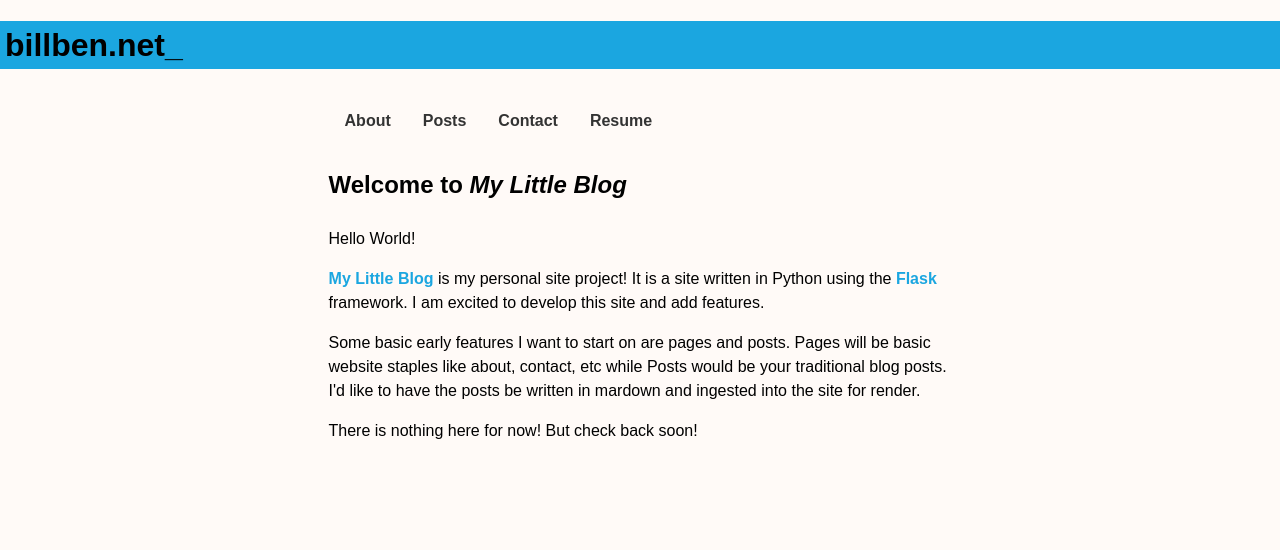
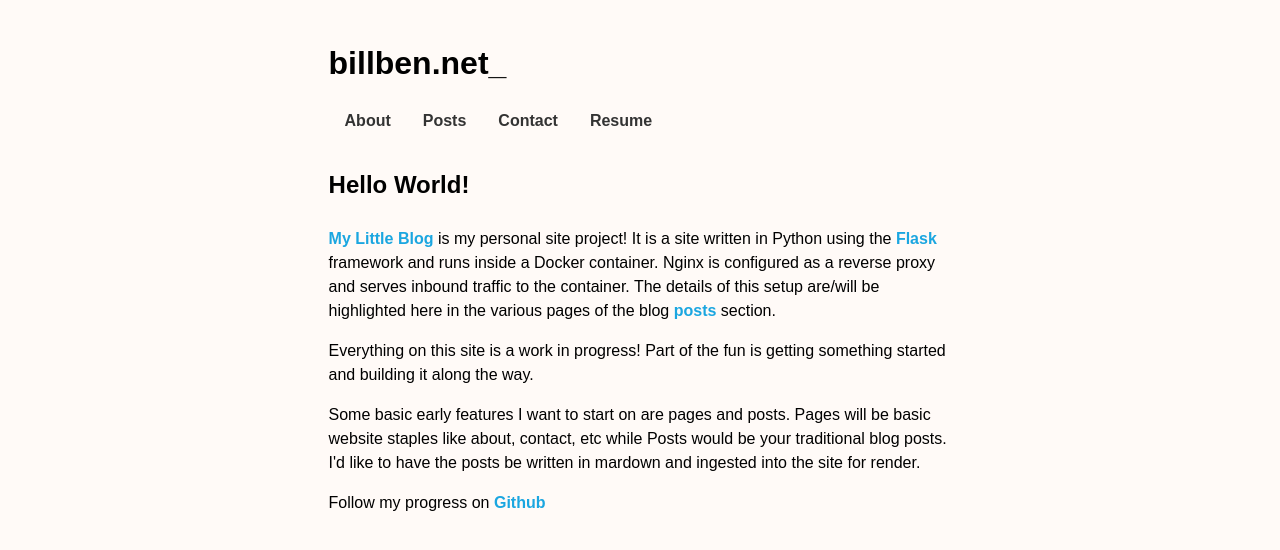
Before and after one commit to binchick-in/my-little-blog, a Flask app: page / in a window 1280 px wide. Shown: the top 550 px of the page. Run offline with Flask 2, Linux system fonts and the light colour scheme; parts of the project's set-up code (start-up, migrations or seed data) failed here and were passed over.

Commit message:
Fixing the white bar at the top of the page issue, and some other changes

```diff
--- a/app/static/style.css
+++ b/app/static/style.css
@@ -62,12 +62,6 @@ nav li a {
   text-decoration: none;
 }
 
-.banner {
-  /* background-color: #fff888; */
-  background-color: #1ba6e0;
-  padding-left: 5px;
-}
-
 .blinking{
   animation:blinkingText 1.2s infinite;
 }
--- a/app/templates/base.html
+++ b/app/templates/base.html
@@ -10,10 +10,10 @@
         <link rel="icon" href="static/favicon.ico" type="image/x-icon">
     </head>
     <body>
+        <main>
         <div class="banner">
             <h1><a href="/">billben.net</a><span class="blinking">_</span></h1>
         </div>
-    <main>
     <nav>
         <div class="nav-wrapper">
             <ul>
--- a/app/templates/index.html
+++ b/app/templates/index.html
@@ -2,14 +2,16 @@
 {% block content %}
     <article>
         <header>
-                <h1>Welcome to <i>My Little Blog</i></h1>
+                <h1>Hello World!</h1>
         </header>
-        <p>Hello World!</p>
         <p>
-            <a href="https://github.com/binchick-in/my-little-blog">My Little Blog</a> is my personal site project!
-            It is a site written in Python using the <a href="https://palletsprojects.com/p/flask/">Flask</a> framework.
-            I am excited to develop this site and add features.
+            <a href="https://github.com/binchick-in/my-little-blog" target="_blank">My Little Blog</a> is my personal site project!
+            It is a site written in Python using the <a href="https://palletsprojects.com/p/flask/" target="_blank">Flask</a> framework
+            and runs inside a Docker container. Nginx is configured as a reverse proxy and serves inbound traffic to the container.
+            The details of this setup are/will be highlighted here in the various pages of the blog <a href="/posts">posts</a> section.
         </p>
+        <p>
+            Everything on this site is a work in progress! Part of the fun is getting something started and building it along the way.</p>
         <p>
             Some basic early features I want to start on are
             pages and posts. Pages will be basic website staples like
@@ -17,6 +19,6 @@
             I'd like to have the posts be written in mardown and
             ingested into the site for render.
         </p>
-        <p>There is nothing here for now! But check back soon!</p>
+        <p>Follow my progress on <a href="https://github.com/binchick-in/my-little-blog" target="_blank">Github</a></p>
     </article>
 {% endblock %}
```
Also changed, not shown: app/views.py (line endings or trailing spaces).
